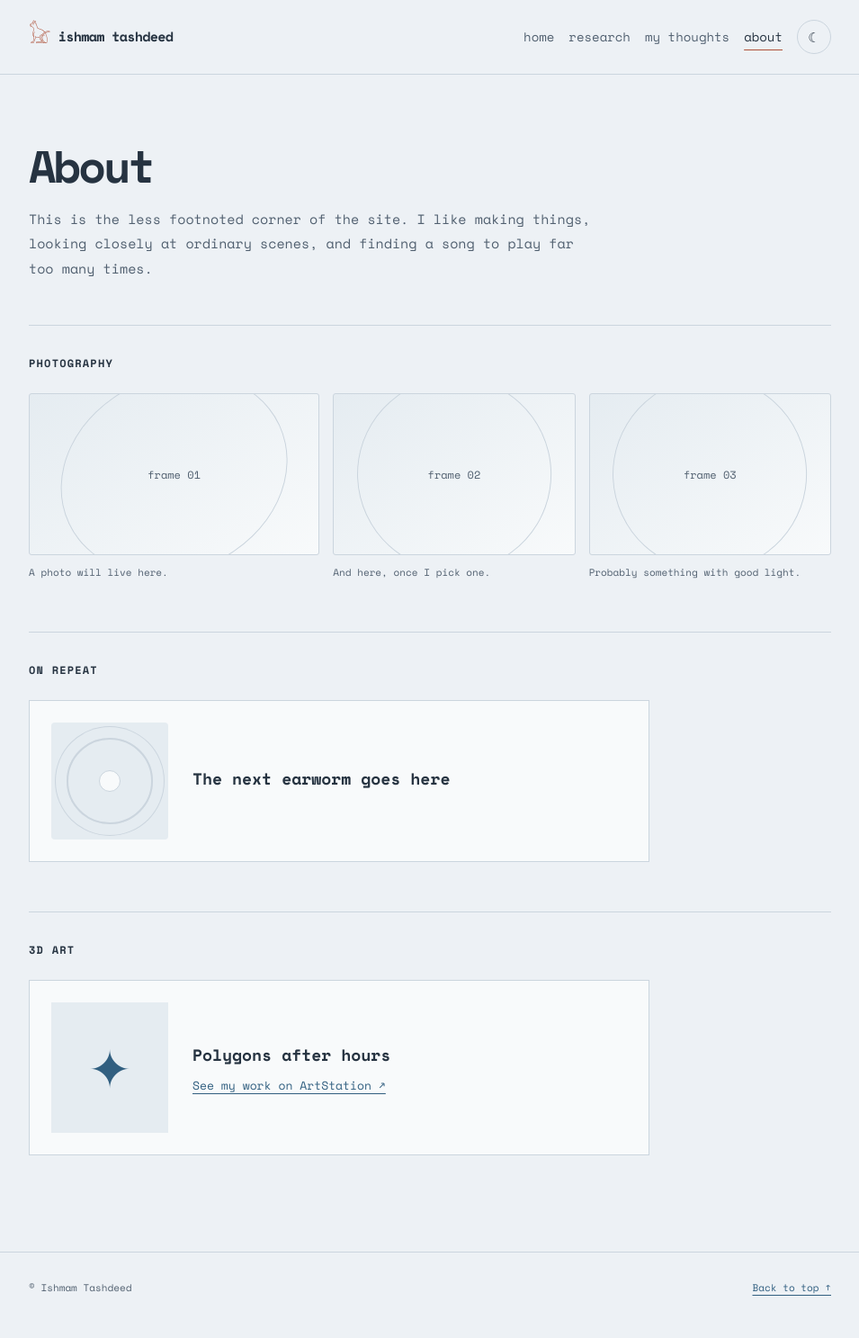
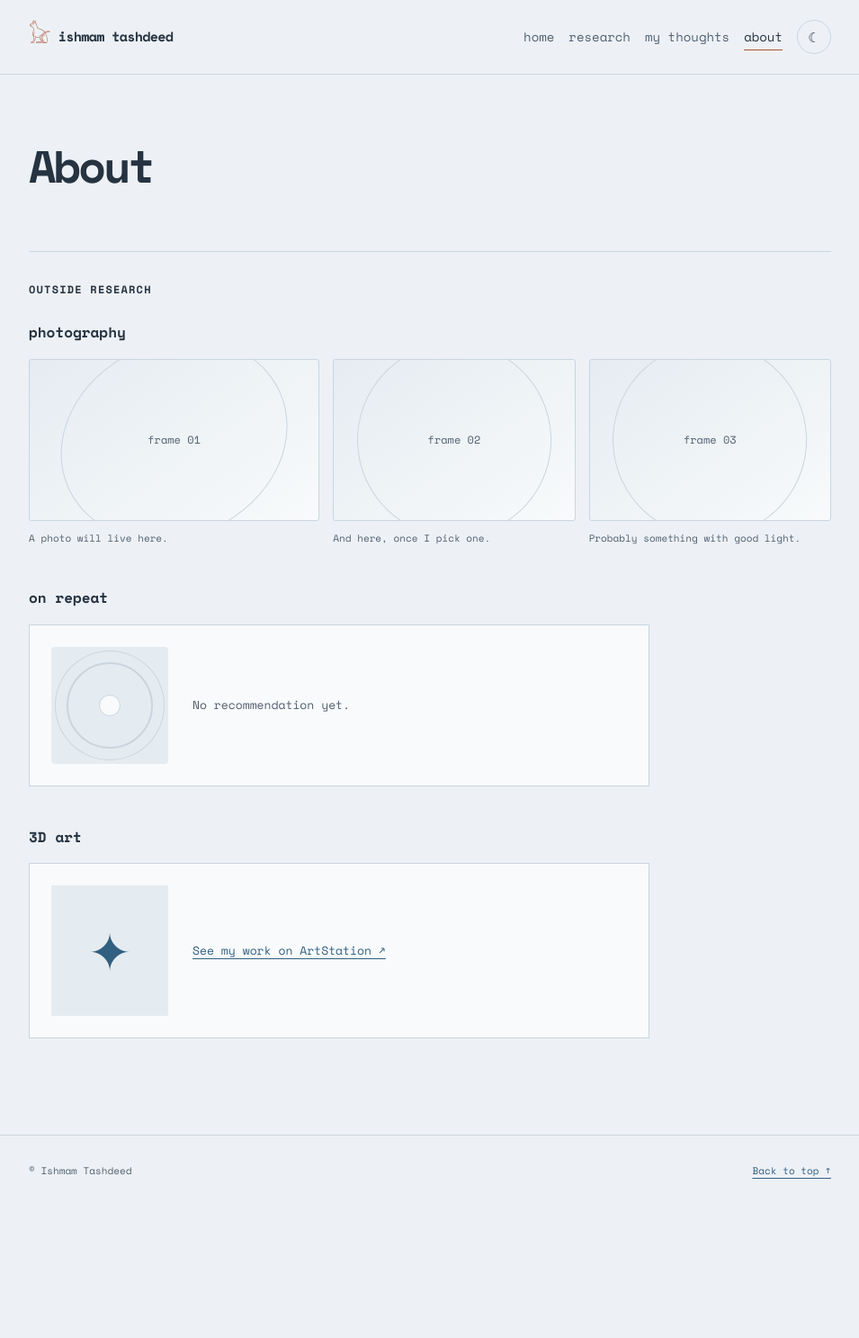
Before and after one commit to ishmamt/ishmamt.github.io, a Jekyll site: the page built from about/index.html, in a window 1280 px wide. Shown: the whole page at 90% size, without its empty margins (162-1117 px from the left). Built offline with Jekyll 4.4.1, drawn with Linux system fonts in a browser that asks for light colours; after the commit the page ends 1357 px from its top, so only the background shows below that.

Commit message:
Simplify About page into one interests section

```diff
--- a/_includes/content/about-art.md
+++ b/_includes/content/about-art.md
@@ -1,3 +1 @@
-### Polygons after hours
-
 [See my work on ArtStation ↗](https://sed_cat.artstation.com/)
--- a/_includes/content/about-intro.md
+++ /dev/null
@@ -1 +0,0 @@
-This is the less footnoted corner of the site. I like making things, looking closely at ordinary scenes, and finding a song to play far too many times.
--- a/_includes/content/about-music.md
+++ b/_includes/content/about-music.md
@@ -1 +1 @@
-### The next earworm goes here
+No recommendation yet.
--- a/about/index.html
+++ b/about/index.html
@@ -3,16 +3,16 @@ layout: default
 title: About
 section: about
 permalink: /about/
-description: A little about Ishmam beyond research.
+description: Ishmam Tashdeed's photography, music, and 3D art.
 ---
 <header class="page-head">
   <h1>About</h1>
-  {% capture about_intro %}{% include content/about-intro.md %}{% endcapture %}
-  <div class="about-intro">{{ about_intro | markdownify }}</div>
 </header>
 
-<section class="section" aria-labelledby="photography">
-  <div class="section-top"><h2 class="section-label" id="photography">photography</h2></div>
+<section class="section" aria-labelledby="outside-research">
+  <div class="section-top"><h2 class="section-label" id="outside-research">outside research</h2></div>
+  <div class="about-group">
+    <h3>photography</h3>
     <div class="photo-grid">
       {% for photo in site.data.photos %}
         <figure class="photo-card">
@@ -25,20 +25,21 @@ description: A little about Ishmam beyond research.
         </figure>
       {% endfor %}
     </div>
-</section>
+  </div>
 
-<section class="section" aria-labelledby="on-repeat">
-  <div class="section-top"><h2 class="section-label" id="on-repeat">on repeat</h2></div>
+  <div class="about-group">
+    <h3>on repeat</h3>
     <div class="music-card">
       <div class="record-art" role="img" aria-label="Placeholder for album artwork"></div>
       <div>{% capture music_copy %}{% include content/about-music.md %}{% endcapture %}{{ music_copy | markdownify }}</div>
     </div>
-</section>
+  </div>
 
-<section class="section" aria-labelledby="three-d-art">
-  <div class="section-top"><h2 class="section-label" id="three-d-art">3D art</h2></div>
+  <div class="about-group">
+    <h3>3D art</h3>
     <div class="art-card">
       <div class="art-preview" aria-hidden="true">✦</div>
       <div>{% capture art_copy %}{% include content/about-art.md %}{% endcapture %}{{ art_copy | markdownify }}</div>
     </div>
+  </div>
 </section>
--- a/assets/css/site.css
+++ b/assets/css/site.css
@@ -98,7 +98,8 @@ h1,h2,h3,p{margin-top:0}
 .article mjx-container[display="true"]{overflow-x:auto;overflow-y:hidden;max-width:100%;padding:12px 0}
 .post-nav{display:flex;justify-content:space-between;gap:20px;border-top:1px solid var(--line);padding-top:24px;margin-top:50px;font-size:12px}
 .related{border-top:1px solid var(--line);margin-top:36px;padding-top:24px}.related h2{font-size:18px;margin:0 0 12px}.related ul{margin:0;padding-left:21px;font-size:13px}
-.about-intro{max-width:700px;font-size:16px;line-height:1.82}
+.about-group+.about-group{margin-top:42px}
+.about-group>h3{font-size:16px;margin:0 0 15px}
 .photo-grid{display:grid;grid-template-columns:1.2fr 1fr 1fr;gap:15px}
 .photo-card{margin:0;min-width:0}.photo-placeholder{height:180px;border:1px solid var(--line);border-radius:3px;background:linear-gradient(145deg,var(--soft),var(--paper));display:grid;place-items:center;position:relative;overflow:hidden}
 .photo-card img{display:block;width:100%;height:180px;object-fit:cover;border:1px solid var(--line);border-radius:3px}
@@ -109,7 +110,7 @@ h1,h2,h3,p{margin-top:0}
 .record-art{width:130px;height:130px;border-radius:4px;background:var(--soft);display:grid;place-items:center;position:relative;overflow:hidden}
 .record-art::before{content:"";width:92px;height:92px;border:2px solid var(--line);border-radius:50%;box-shadow:0 0 0 12px var(--soft),0 0 0 13px var(--line)}
 .record-art::after{content:"";position:absolute;width:22px;height:22px;background:var(--paper);border:1px solid var(--line);border-radius:50%}
-.music-card h3,.art-card h3{margin:0 0 7px;font-size:18px}.music-card p,.art-card p{color:var(--muted);margin:0;font-size:13px}
+.music-card p,.art-card p{color:var(--muted);margin:0;font-size:13px}
 .art-preview{height:145px;background:var(--soft);display:grid;place-items:center;font-size:58px;color:var(--blue);line-height:1}
 .footer{border-top:1px solid var(--line);margin-top:52px;padding-top:30px;padding-bottom:45px;display:flex;justify-content:space-between;flex-wrap:wrap;gap:15px;color:var(--muted);font-size:11px}
 .footer button{border:0;background:none;padding:0;color:var(--blue);font:inherit;text-decoration:underline;text-underline-offset:4px}.footer button:hover{color:var(--coral)}
```
Lines whose indentation alone changed are shown as unchanged.
